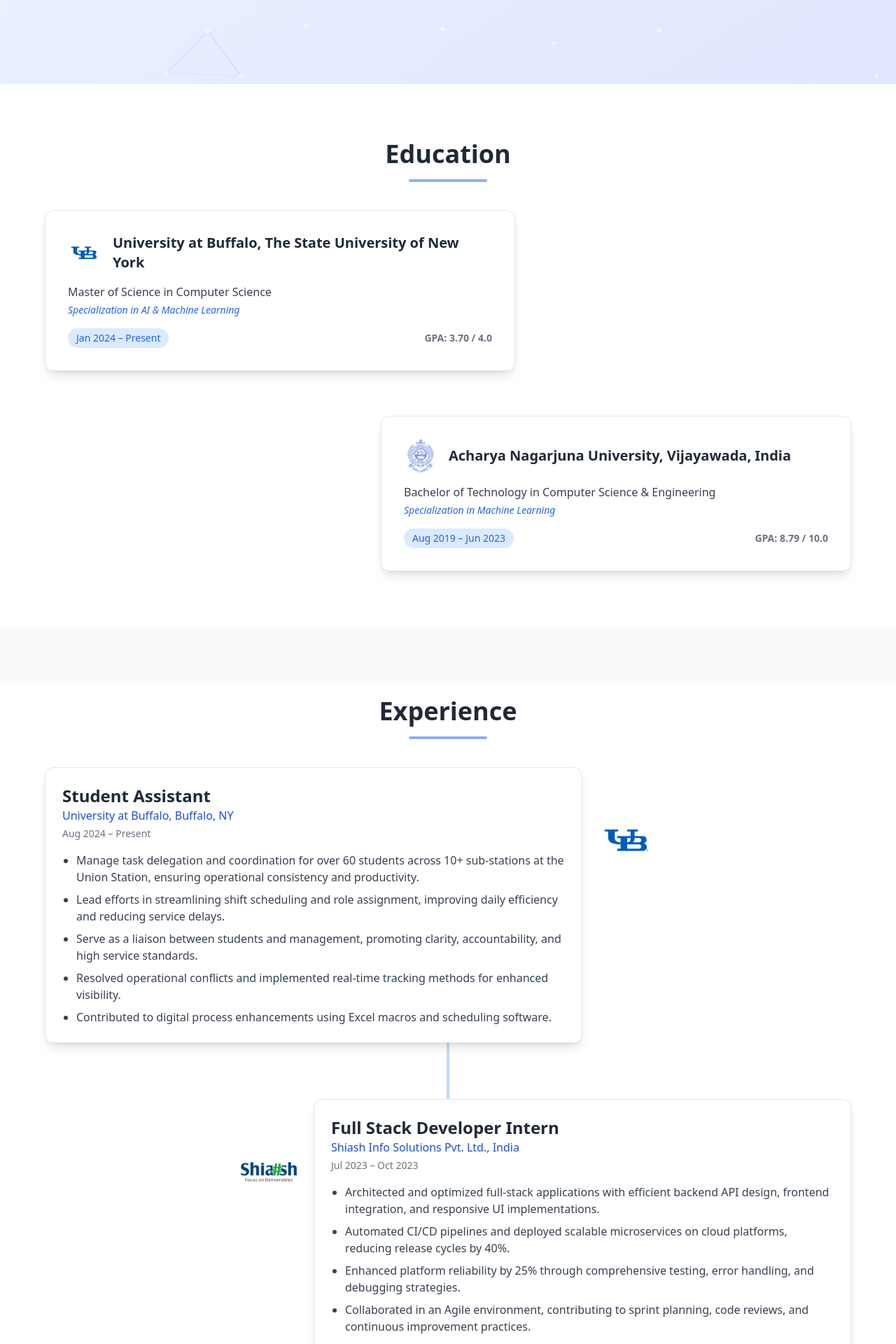
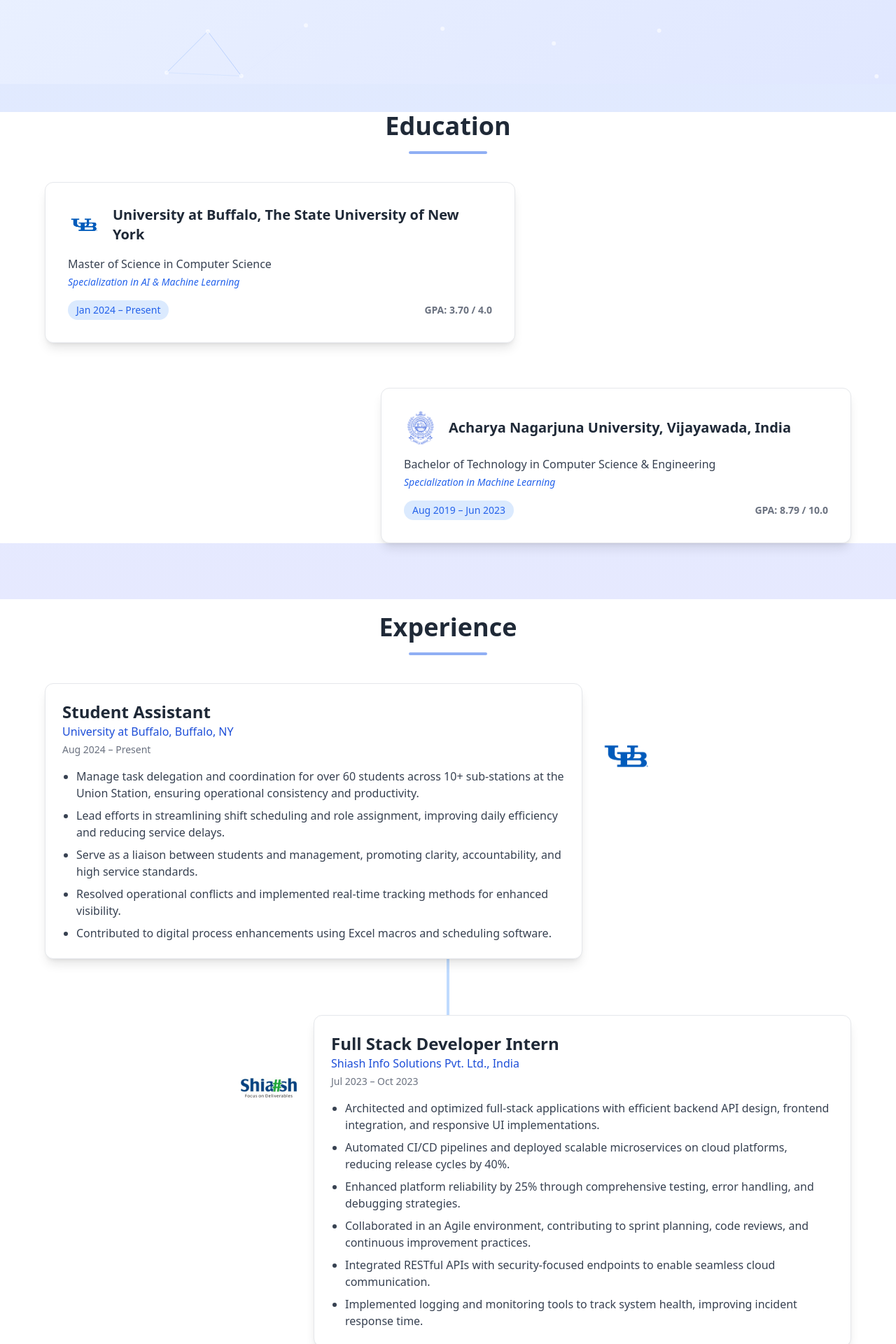
Before and after one commit to satvikjo/profile_ai, a React (Vite) app: page / in a window 1280 px wide. Shown: the part 680-2600 px from the top of the page at 70% size. Built offline with nearby package versions, Linux system fonts and the light colour scheme.

Commit message:
Update App.tsx

```diff
--- a/src/App.tsx
+++ b/src/App.tsx
@@ -8,30 +8,30 @@ import Contact from './components/sections/Contact';
 
 function App() {
   return (
-    <div className="min-h-screen bg-gray-50">
+    <div className="min-h-screen bg-gradient-to-b from-blue-100 via-purple-100 to-blue-100">
       <Navbar />
       <main>
         <section id="about" className="min-h-screen bg-gradient-to-br from-blue-50 to-indigo-50">
           < About />
         </section>
 
-        <section id="education" className="py-20 bg-white">
+        <section id="education" className="py-10">
           <Education />
         </section>
 
-        <section id="experience" className="py-20 bg-gray-50">
+        <section id="experience" className="py-10">
           <Experience />
         </section>
 
-        <section id="projects" className="py-20 bg-white">
+        <section id="projects" className="py-10">
           <Projects />
         </section>
 
-        <section id="certifications" className="py-20 bg-gray-50">
+        <section id="certifications" className="py-10">
           <Certifications />
         </section>
 
-        <section id="contact" className="py-20 bg-gray-50">
+        <section id="contact" className="py-10">
           <Contact />
         </section>
       </main>
```
